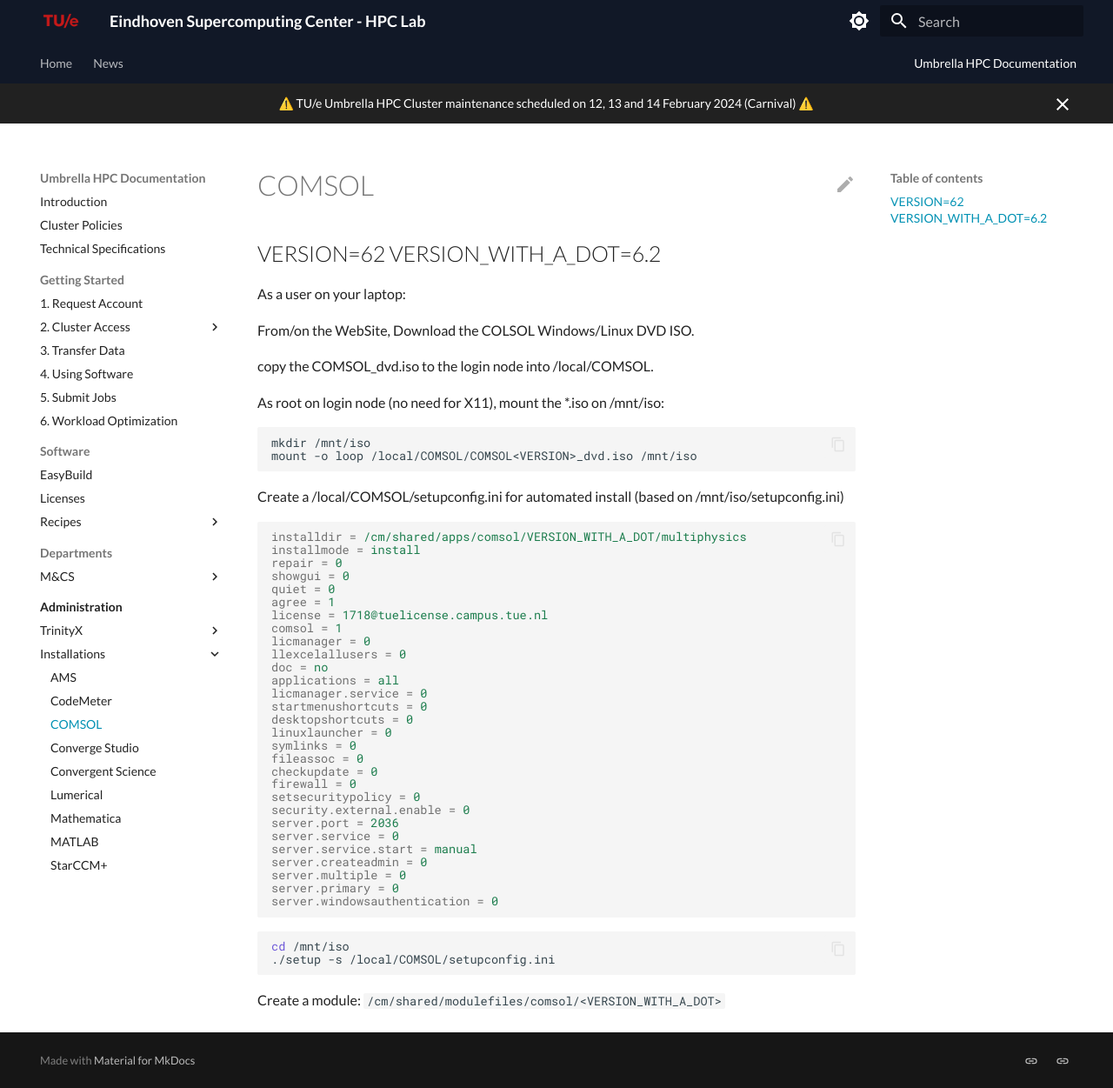
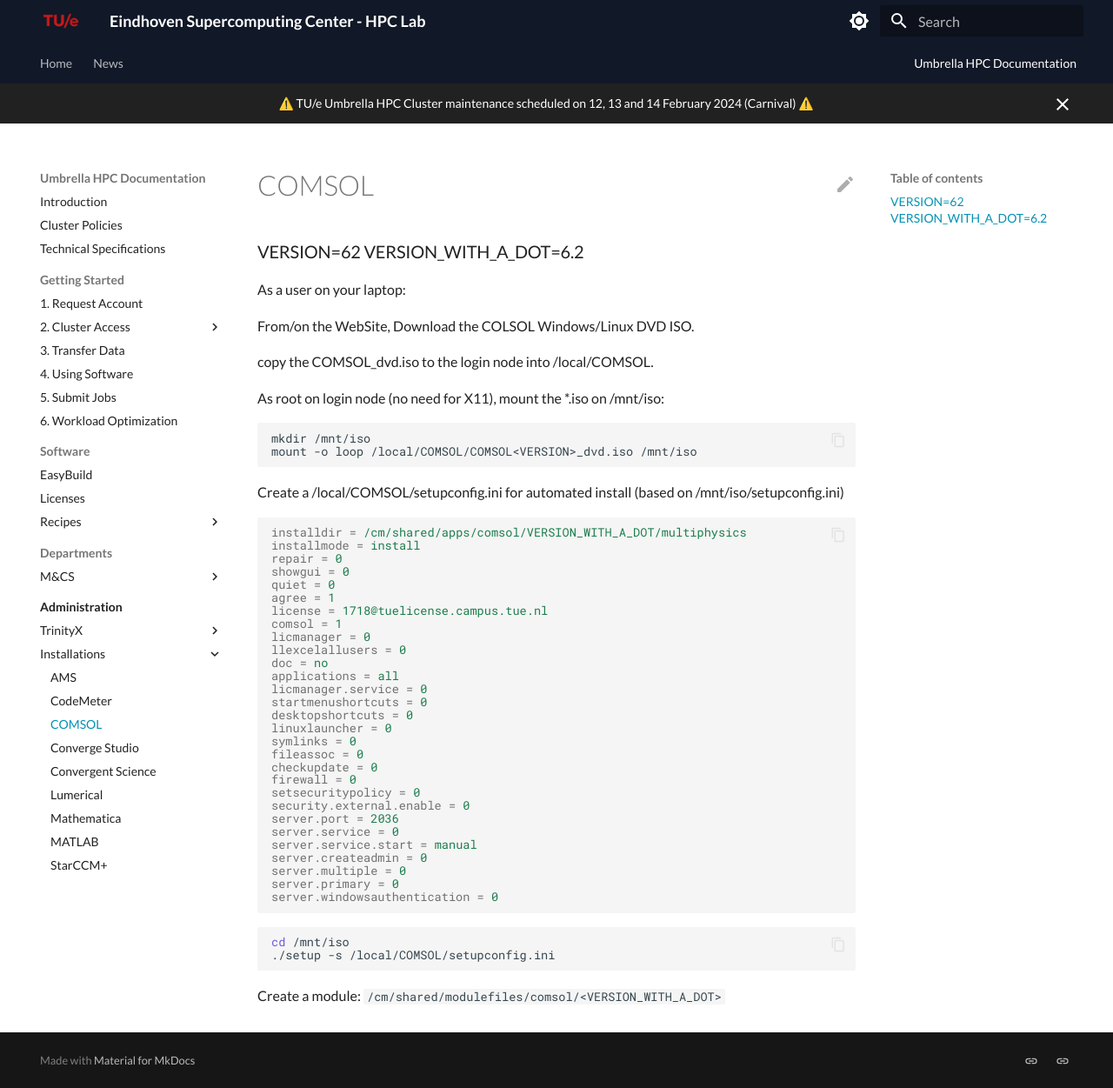
Before and after one commit to gferhpc/supercomputing.tue.nl, an MkDocs documentation site: the page built from pages/documentation/administration/installations/comsol.md, in a window 1280 px wide and 1251 px high. Shown: the whole window at 87% size. Built offline with MkDocs 1.6.1 and Material for MkDocs 9.7.7, drawn with Linux system fonts in a browser that asks for light colours.

```diff
--- a/pages/documentation/administration/installations/comsol.md
+++ b/pages/documentation/administration/installations/comsol.md
@@ -1,6 +1,6 @@
 # COMSOL
 
-## VERSION=62 VERSION_WITH_A_DOT=6.2
+### VERSION=62 VERSION_WITH_A_DOT=6.2
 
 As a user on your laptop:
 
```
